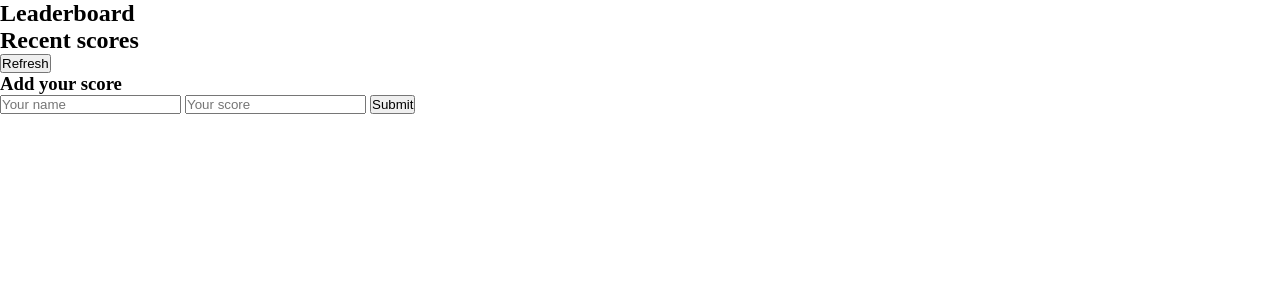
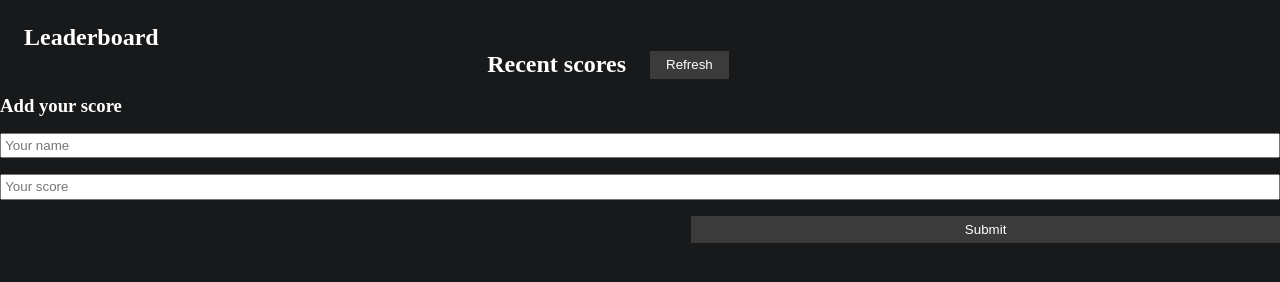
Before and after one commit to wwwdrt/leaderboard-api, a website built with webpack: page src/index.html in a window 1280 px wide. Built offline with nearby package versions, Linux system fonts and the light colour scheme; no server answers.

Commit message:
➕Add final touches

```diff
--- a/src/style.css
+++ b/src/style.css
@@ -5,3 +5,59 @@
   list-style: none;
   text-decoration: none;
 }
+
+body {
+  background-color: #17191a;
+  color: white;
+}
+
+h1 {
+  padding: 1.5rem 0 0 1.5rem;
+}
+
+#leaderboard {
+  display: flex;
+  justify-content: center;
+  gap: 4rem;
+}
+
+h3 {
+  padding-bottom: 1rem;
+}
+
+#refresh {
+  display: flex;
+  gap: 1.5rem;
+  margin-bottom: 1rem;
+}
+
+#score-form {
+  display: flex;
+  flex-direction: column;
+  gap: 1rem;
+}
+
+#score-form input {
+  padding: 0.2rem;
+  outline: none;
+}
+
+#refresh-btn,
+#submit-btn {
+  padding: 0.4rem 1rem;
+  background-color: #3b3b3b;
+  border: none;
+  cursor: pointer;
+  color: white;
+}
+
+#submit-btn {
+  width: 46%;
+  align-self: flex-end;
+}
+
+#scores li {
+  padding: 0.4rem 1rem;
+  background: linear-gradient(to right, #3b3b3b, gray);
+  margin-bottom: 0.5rem;
+}
```
